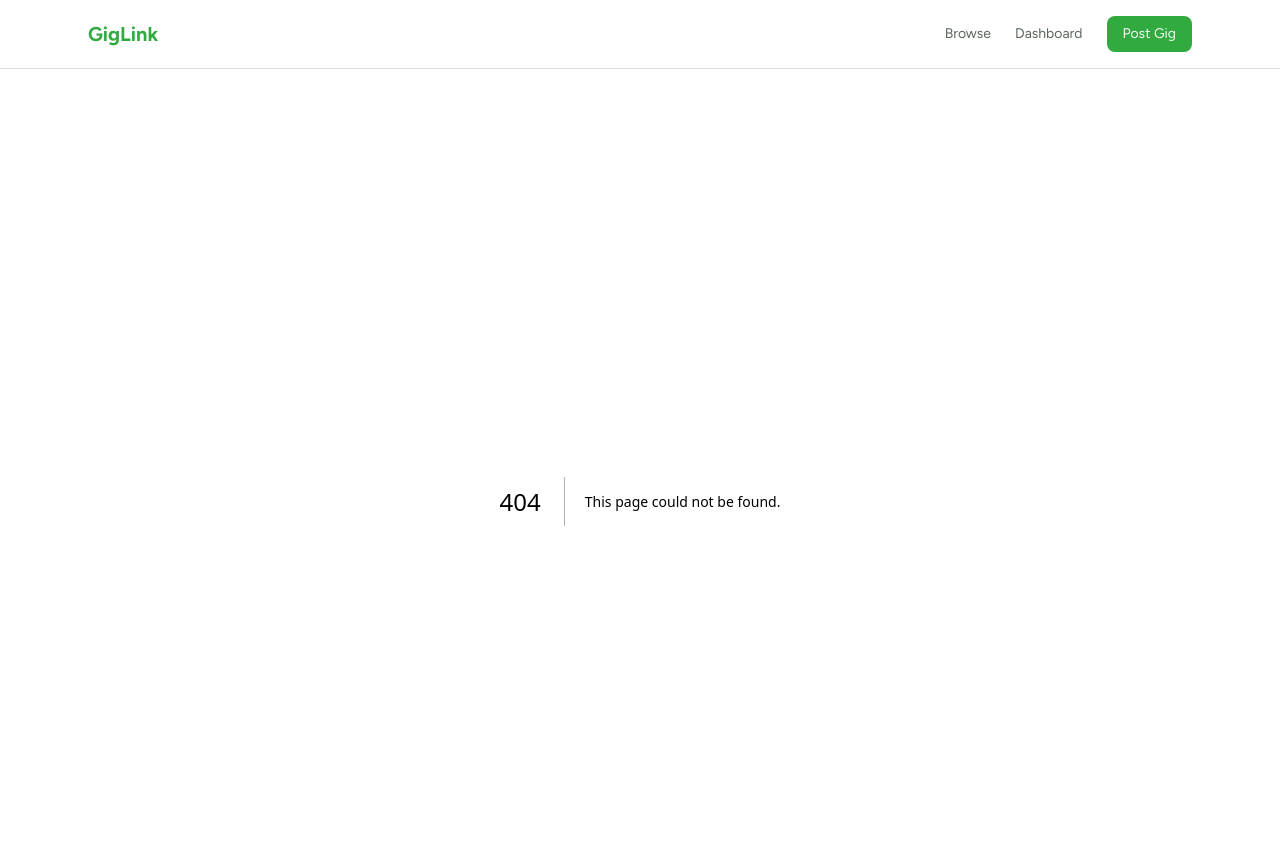
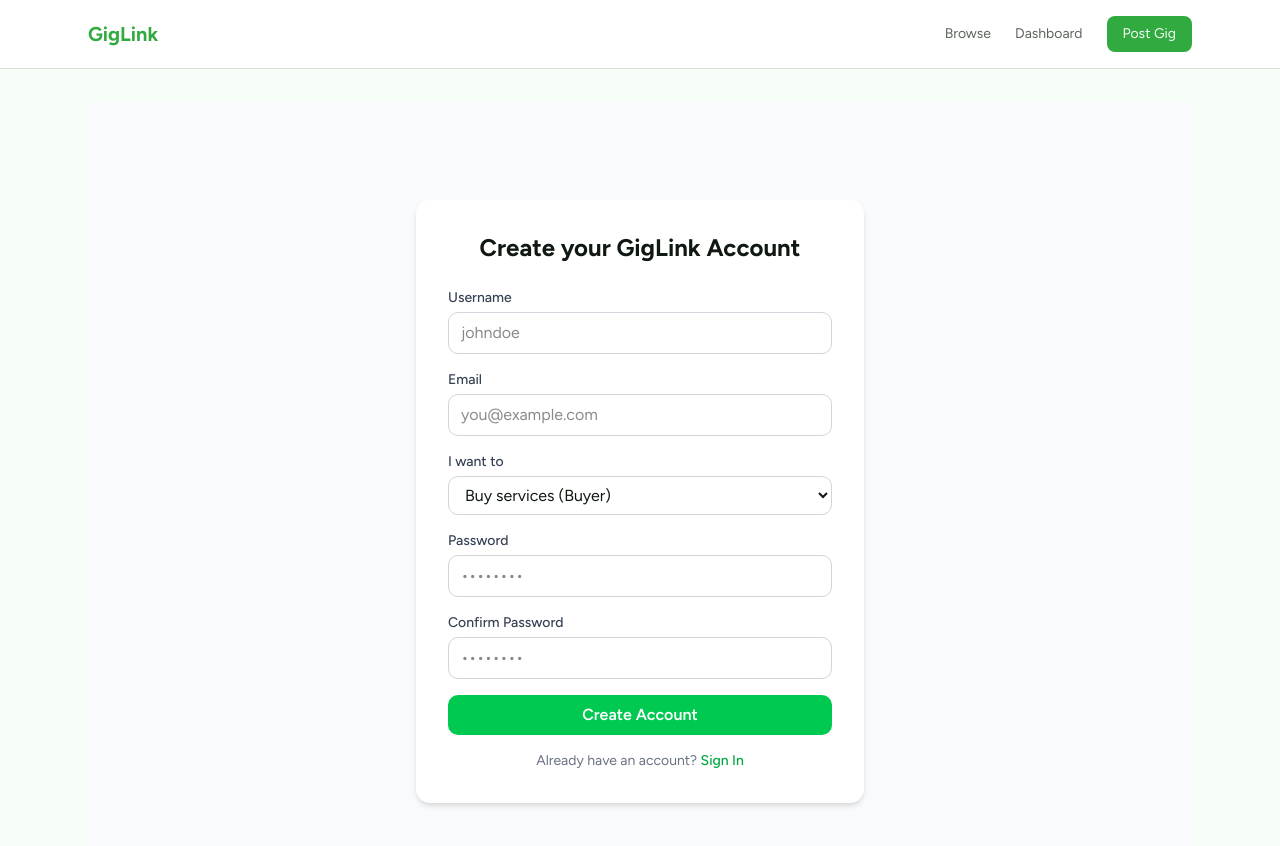
Before and after one commit to Spring-2026-CompE-561/Fiverr, a Next.js app in the folder frontend/: page /signup in a window 1280 px wide. Before the commit this address had no page. Shown: the top 846 px of the page. Built offline with nearby package versions, Linux system fonts and the light colour scheme.

Commit message:
feat(auth): add login and signup pages

```diff
--- /dev/null
+++ b/frontend/src/app/login/page.tsx
@@ -0,0 +1,83 @@
+"use client";
+import { useState } from "react";
+import { useRouter } from "next/navigation";
+import Link from "next/link";
+import { loginUser, saveToken } from "@/lib/auth";
+
+export default function LoginPage() {
+  const router = useRouter();
+  const [email, setEmail] = useState("");
+  const [password, setPassword] = useState("");
+  const [error, setError] = useState("");
+  const [loading, setLoading] = useState(false);
+
+  async function handleSubmit(e: React.FormEvent) {
+    e.preventDefault();
+    setError("");
+    setLoading(true);
+    try {
+      const data = await loginUser(email, password);
+      saveToken(data.access_token);
+      router.push("/");
+    } catch (err: any) {
+      setError(err.message);
+    } finally {
+      setLoading(false);
+    }
+  }
+
+  return (
+    <div className="min-h-screen flex items-center justify-center bg-gray-50">
+      <div className="bg-white p-8 rounded-xl shadow-md w-full max-w-md">
+        <h1 className="text-2xl font-bold text-center mb-6">Sign In to GigLink</h1>
+
+        {error && (
+          <div className="bg-red-50 text-red-600 border border-red-200 rounded p-3 mb-4 text-sm">
+            {error}
+          </div>
+        )}
+
+        <form onSubmit={handleSubmit} className="space-y-4">
+          <div>
+            <label className="block text-sm font-medium text-gray-700 mb-1">Email</label>
+            <input
+              type="email"
+              required
+              value={email}
+              onChange={(e) => setEmail(e.target.value)}
+              className="w-full border border-gray-300 rounded-lg px-3 py-2 focus:outline-none focus:ring-2 focus:ring-green-500"
+              placeholder="you@example.com"
+            />
+          </div>
+
+          <div>
+            <label className="block text-sm font-medium text-gray-700 mb-1">Password</label>
+            <input
+              type="password"
+              required
+              value={password}
+              onChange={(e) => setPassword(e.target.value)}
+              className="w-full border border-gray-300 rounded-lg px-3 py-2 focus:outline-none focus:ring-2 focus:ring-green-500"
+              placeholder="••••••••"
+            />
+          </div>
+
+          <button
+            type="submit"
+            disabled={loading}
+            className="w-full bg-green-500 hover:bg-green-600 text-white font-semibold py-2 rounded-lg transition disabled:opacity-50"
+          >
+            {loading ? "Signing in..." : "Sign In"}
+          </button>
+        </form>
+
+        <p className="text-center text-sm text-gray-500 mt-4">
+          Don&apos;t have an account?{" "}
+          <Link href="/signup" className="text-green-600 hover:underline font-medium">
+            Sign Up
+          </Link>
+        </p>
+      </div>
+    </div>
+  );
+}
--- /dev/null
+++ b/frontend/src/app/signup/page.tsx
@@ -0,0 +1,142 @@
+"use client";
+import { useState } from "react";
+import { useRouter } from "next/navigation";
+import Link from "next/link";
+import { registerUser, loginUser, saveToken } from "@/lib/auth";
+
+export default function SignupPage() {
+  const router = useRouter();
+  const [form, setForm] = useState({
+    username: "",
+    email: "",
+    password: "",
+    confirmPassword: "",
+    role: "buyer",
+  });
+  const [error, setError] = useState("");
+  const [loading, setLoading] = useState(false);
+
+  function handleChange(e: React.ChangeEvent<HTMLInputElement | HTMLSelectElement>) {
+    setForm({ ...form, [e.target.name]: e.target.value });
+  }
+
+  async function handleSubmit(e: React.FormEvent) {
+    e.preventDefault();
+    setError("");
+    if (form.password !== form.confirmPassword) {
+      setError("Passwords do not match");
+      return;
+    }
+    setLoading(true);
+    try {
+      await registerUser({
+        username: form.username,
+        email: form.email,
+        password: form.password,
+        role: form.role,
+      });
+      const data = await loginUser(form.email, form.password);
+      saveToken(data.access_token);
+      router.push("/");
+    } catch (err: any) {
+      setError(err.message);
+    } finally {
+      setLoading(false);
+    }
+  }
+
+  return (
+    <div className="min-h-screen flex items-center justify-center bg-gray-50">
+      <div className="bg-white p-8 rounded-xl shadow-md w-full max-w-md">
+        <h1 className="text-2xl font-bold text-center mb-6">Create your GigLink Account</h1>
+
+        {error && (
+          <div className="bg-red-50 text-red-600 border border-red-200 rounded p-3 mb-4 text-sm">
+            {error}
+          </div>
+        )}
+
+        <form onSubmit={handleSubmit} className="space-y-4">
+          <div>
+            <label className="block text-sm font-medium text-gray-700 mb-1">Username</label>
+            <input
+              name="username"
+              required
+              value={form.username}
+              onChange={handleChange}
+              className="w-full border border-gray-300 rounded-lg px-3 py-2 focus:outline-none focus:ring-2 focus:ring-green-500"
+              placeholder="johndoe"
+            />
+          </div>
+
+          <div>
+            <label className="block text-sm font-medium text-gray-700 mb-1">Email</label>
+            <input
+              type="email"
+              name="email"
+              required
+              value={form.email}
+              onChange={handleChange}
+              className="w-full border border-gray-300 rounded-lg px-3 py-2 focus:outline-none focus:ring-2 focus:ring-green-500"
+              placeholder="you@example.com"
+            />
+          </div>
+
+          <div>
+            <label className="block text-sm font-medium text-gray-700 mb-1">I want to</label>
+            <select
+              name="role"
+              value={form.role}
+              onChange={handleChange}
+              className="w-full border border-gray-300 rounded-lg px-3 py-2 focus:outline-none focus:ring-2 focus:ring-green-500"
+            >
+              <option value="buyer">Buy services (Buyer)</option>
+              <option value="seller">Sell services (Seller)</option>
+            </select>
+          </div>
+
+          <div>
+            <label className="block text-sm font-medium text-gray-700 mb-1">Password</label>
+            <input
+              type="password"
+              name="password"
+              required
+              value={form.password}
+              onChange={handleChange}
+              className="w-full border border-gray-300 rounded-lg px-3 py-2 focus:outline-none focus:ring-2 focus:ring-green-500"
+              placeholder="••••••••"
+            />
+          </div>
+
+          <div>
+            <label className="block text-sm font-medium text-gray-700 mb-1">Confirm Password</label>
+            <input
+              type="password"
+              name="confirmPassword"
+              required
+              value={form.confirmPassword}
+              onChange={handleChange}
+              className="w-full border border-gray-300 rounded-lg px-3 py-2 focus:outline-none focus:ring-2 focus:ring-green-500"
+              placeholder="••••••••"
+            />
+          </div>
+
+          <button
+            type="submit"
+            disabled={loading}
+            className="w-full bg-green-500 hover:bg-green-600 text-white font-semibold py-2 rounded-lg transition disabled:opacity-50"
+          >
+            {loading ? "Creating account..." : "Create Account"}
+          </button>
+        </form>
+
+        <p className="text-center text-sm text-gray-500 mt-4">
+          Already have an account?{" "}
+          <Link href="/login" className="text-green-600 hover:underline font-medium">
+            Sign In
+          </Link>
+        </p>
+      </div>
+    </div>
+  );
+}
```
Also changed, not shown: 1 other file (tests, documents, lock files or other folders).
